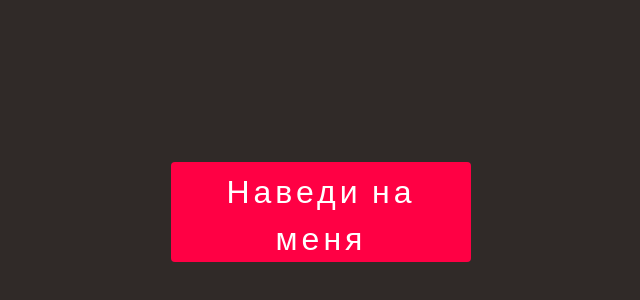
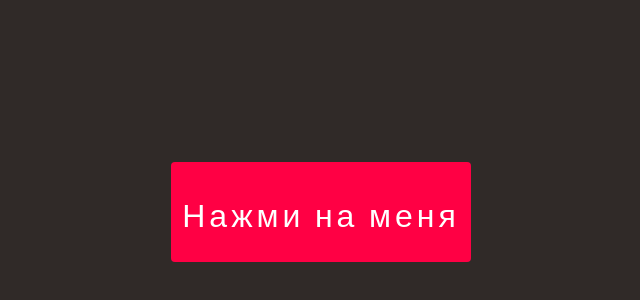
Before and after one commit to 3Dvaka/test2, a plain HTML site: page index.html in a window 1280 px wide. Shown: the part 196-496 px from the top of the page, without its empty margins (319-959 px from the left). Drawn offline with nearby package versions, Linux system fonts and the light colour scheme.

Commit message:
Update index.html

```diff
--- a/index.html
+++ b/index.html
@@ -8,7 +8,7 @@
   </head>
   <body>
     <div class="container">
-      <button class="btn-1" onclick="location.href='https://www.youtube.com/watch?v=dQw4w9WgXcQ&ab_channel=RickAstley'">Наведи на меня</button>
+      <button class="btn-1" onclick="location.href='https://www.youtube.com/watch?v=dQw4w9WgXcQ&ab_channel=RickAstley'">Нажми на меня</button>
 
     </div>
   </body>
```
